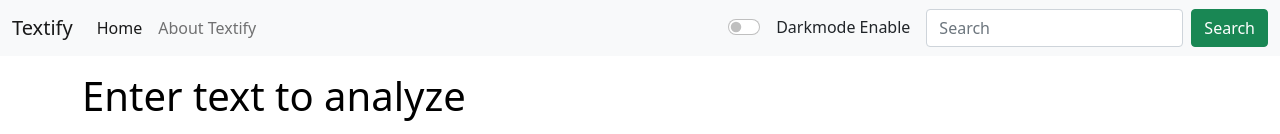
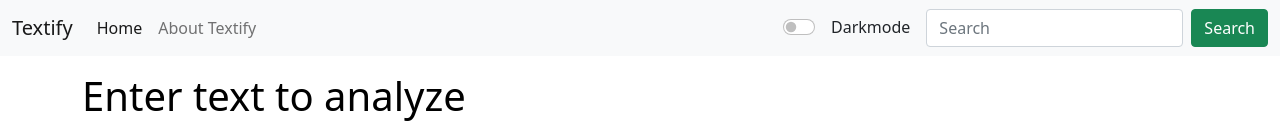
Before and after one commit to Parthiba-Mukhopadhyay/Textify, a React (Create React App) app in the folder my-app/: page / in a window 1280 px wide. Shown: the top 134 px of the page. Built offline with nearby package versions, Linux system fonts and the light colour scheme.

Commit message:
project1

```diff
--- a/my-app/src/Components/Navbar.js
+++ b/my-app/src/Components/Navbar.js
@@ -40,12 +40,40 @@ export default function Navbar(props) {
                 type="checkbox"
                 role="switch"
                 id="flexSwitchCheckDefault"
-                onClick={props.toggleMode}
+                onClick={()=>props.toggleMode()}
               />
               <label className="form-check-label mx-2 text-{}" htmlFor="flexSwitchCheckDefault">
-                Darkmode Enable
+                Darkmode
               </label>
             </div>
+
+            {/* <div className={`form-check form-switch mx-2 text-${props.mode==='light'?'dark':'light'}`}>
+              <input
+                className="form-check-input"
+                type="checkbox"
+                role="switch"
+                id="flexSwitchCheckDefault"
+                onClick={()=>props.toggleMode('danger')}
+              />
+              <label className="form-check-label mx-2 text-{}" htmlFor="flexSwitchCheckDefault">
+                Redmode
+              </label>
+            </div>
+
+            <div className={`form-check form-switch mx-2 text-${props.mode==='light'?'dark':'light'}`}>
+              <input
+                className="form-check-input"
+                type="checkbox"
+                role="switch"
+                id="flexSwitchCheckDefault"
+                onClick={()=>props.toggleMode('success')}
+              />
+              <label className="form-check-label mx-2 text-{}" htmlFor="flexSwitchCheckDefault">
+                Greenmode
+              </label>
+            </div> */}
+
+
             <form className="d-flex">
               <input
                 className="form-control me-2"
```
Also changed, not shown: my-app/src/App.js (+9 -0 lines).
